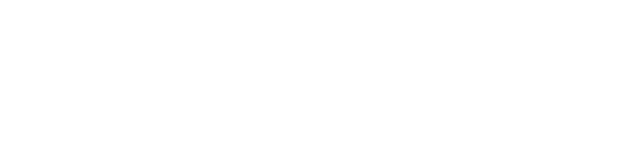
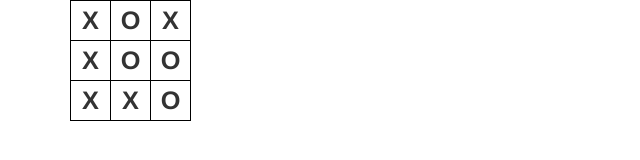
Before and after one commit to shathashaath/tic-tac-toe, a plain HTML site: page index.html in a window 1280 px wide. Shown: the whole page, without its empty margins (0-640 px from the left). Drawn offline with Linux system fonts and the light colour scheme.

Commit message:
establish table and formatting

```diff
--- a/css/styles.css
+++ b/css/styles.css
@@ -0,0 +1,9 @@
+.square {
+  border: 1px solid black;;
+  width: 40px;
+  height: 40px;
+  text-align: center;
+  font-size: 19pt;
+  font-weight: bold;
+  /*font-family: Verdona;*/
+}
--- a/index.html
+++ b/index.html
@@ -12,6 +12,25 @@
     <title>Tic Tac Toe</title>
   </head>
   <body>
+    <div class ="container">
+      <table>
+        <tr>
+            <td class="square">X</td>
+            <td class="square">O</td>
+            <td class="square">X</td>
+        </tr>
+        <tr>
+            <td class="square">X</td>
+            <td class="square">O</td>
+            <td class="square">O</td>
+        </tr>
+        <tr>
+            <td class="square">X</td>
+            <td class="square">X</td>
+            <td class="square">O</td>
+        </tr>
+      </table>
+    </div>
 
   </body>
 </html>
```
